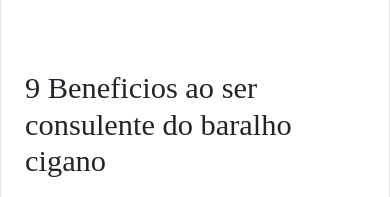
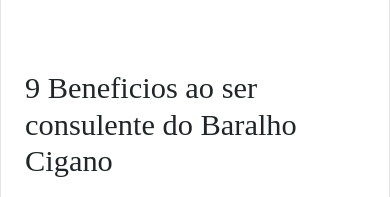
Before and after one commit to LacamJC/CartasCiganas, a plain HTML site: page index.html in a window 390 px wide. Shown: the part 398-595 px from the top of the page. Drawn offline with nearby package versions, Linux system fonts and the light colour scheme.

Commit message:
Add css rule to fix mobile bug

```diff
--- a/css/main.scss
+++ b/css/main.scss
@@ -4,6 +4,10 @@
     margin: 0px;
     padding: 0px;
     font-family: $fonte--principal
+}
+
+body{
+    overflow: hidden;
 }
 
 
--- a/index.html
+++ b/index.html
@@ -71,7 +71,7 @@
 
 
             <article class="bg-prdimary m-0 col-md-8 beneficios__lista">
-                <h2>9 Beneficios ao ser consulente do baralho cigano</h2>
+                <h2>9 Beneficios ao ser consulente do Baralho Cigano</h2>
                 <ul>
                     <li>Desenvolvimento da <b>autoconfiança</b>.</li>
 
```
Also changed, not shown: css/main.css, 1 other file.
